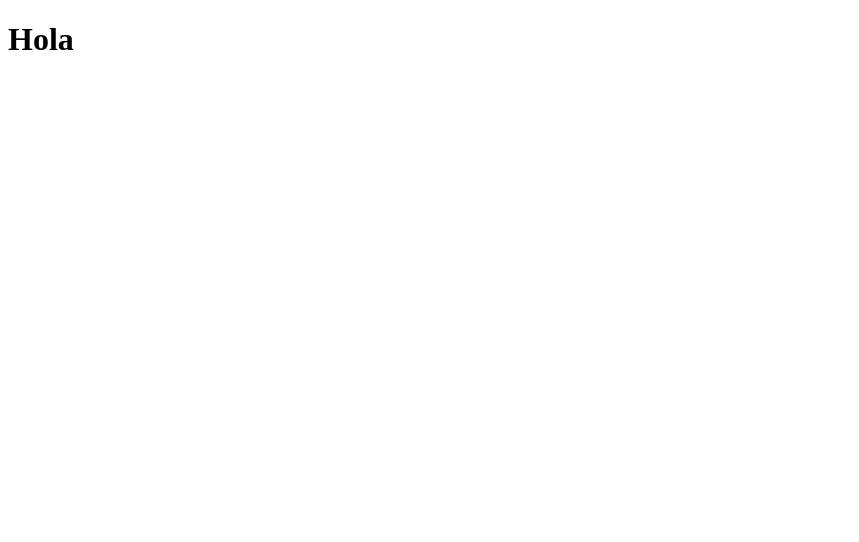
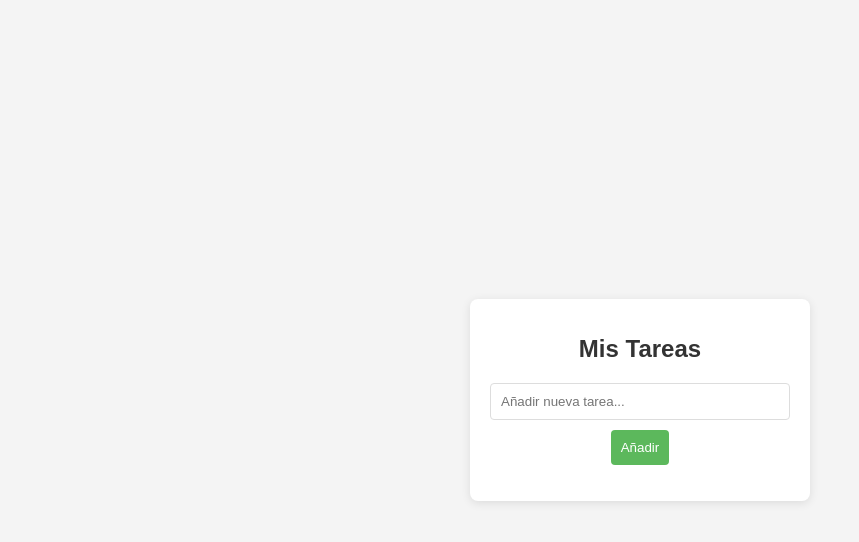
Before and after one commit to MrP4bloManzo/MrP4bloM4nzo, a plain HTML site: page index.html in a window 1280 px wide. Shown: the whole page, without its empty margins (0-859 px from the left). Drawn offline with Linux system fonts and the light colour scheme.

Commit message:
segundo comit

```diff
--- a/index.html
+++ b/index.html
@@ -3,9 +3,16 @@
 <head>
     <meta charset="UTF-8">
     <meta name="viewport" content="width=device-width, initial-scale=1.0">
-    <title>Document</title>
+    <title>Lista de Tareas Minimalista</title>
+    <link rel="stylesheet" href="styles.css">
 </head>
 <body>
-    <h1>Hola</h1>
+    <div class="container">
+        <h1>Mis Tareas</h1>
+        <input type="text" id="taskInput" placeholder="Añadir nueva tarea...">
+        <button id="addTaskButton">Añadir</button>
+        <ul id="taskList"></ul>
+    </div>
+    <script src="script.js"></script>
 </body>
 </html>
--- /dev/null
+++ b/script.js
@@ -0,0 +1,11 @@
+document.getElementById('addTaskButton').addEventListener('click', function() {
+    const taskInput = document.getElementById('taskInput');
+    const taskText = taskInput.value.trim();
+
+    if (taskText !== '') {
+        const li = document.createElement('li');
+        li.textContent = taskText;
+        document.getElementById('taskList').appendChild(li);
+        taskInput.value = '';
+    }
+});
--- /dev/null
+++ b/styles.css
@@ -0,0 +1,55 @@
+body {
+    font-family: Arial, sans-serif;
+    background-color: #f4f4f4;
+    color: #333;
+    display: flex;
+    justify-content: center;
+    align-items: center;
+    height: 100vh;
+    margin: 0;
+}
+
+.container {
+    background: white;
+    padding: 20px;
+    border-radius: 8px;
+    box-shadow: 0 2px 10px rgba(0, 0, 0, 0.1);
+    width: 300px;
+    text-align: center;
+}
+
+h1 {
+    font-size: 24px;
+    margin-bottom: 20px;
+}
+
+input[type="text"] {
+    width: calc(100% - 22px);
+    padding: 10px;
+    border: 1px solid #ddd;
+    border-radius: 4px;
+    margin-bottom: 10px;
+}
+
+button {
+    background-color: #5cb85c;
+    color: white;
+    border: none;
+    padding: 10px;
+    border-radius: 4px;
+    cursor: pointer;
+}
+
+button:hover {
+    background-color: #4cae4c;
+}
+
+ul {
+    list-style-type: none;
+    padding: 0;
+}
+
+li {
+    padding: 10px;
+    border-bottom: 1px solid #ddd;
+}
```
